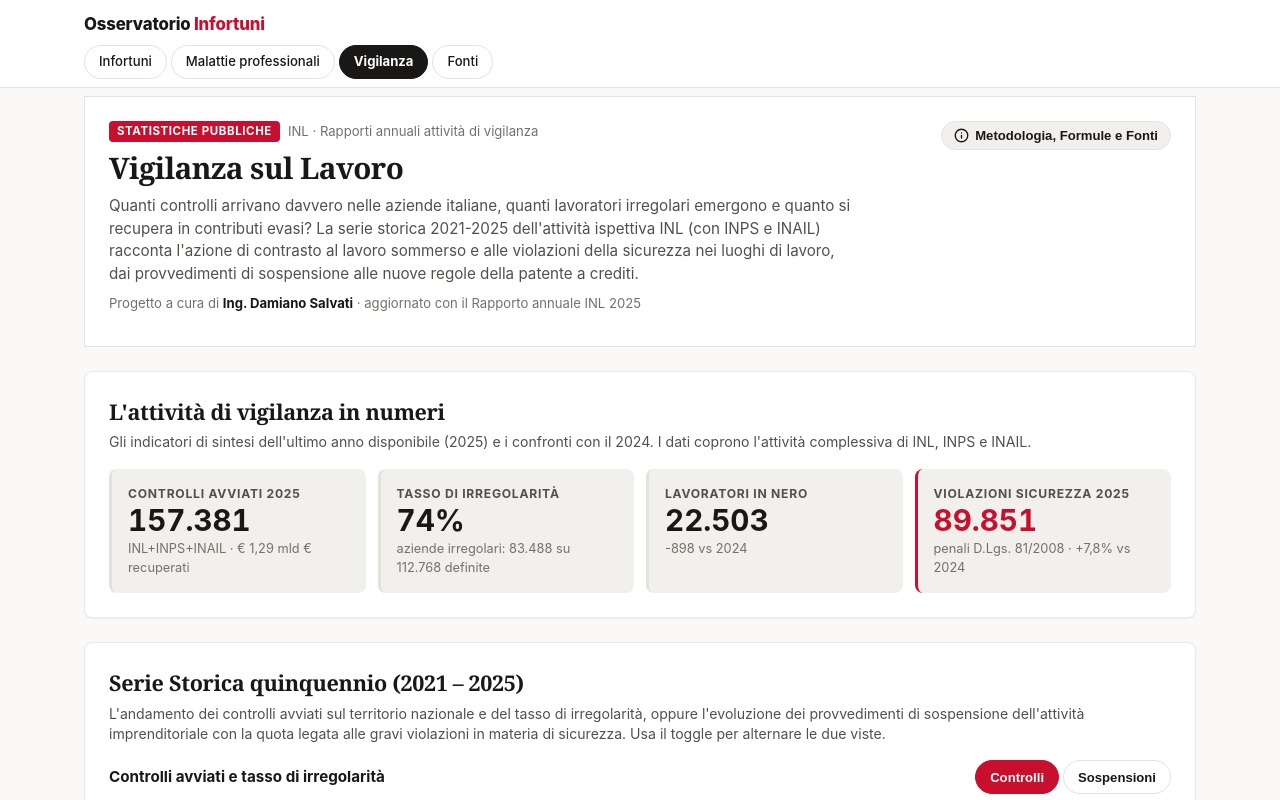
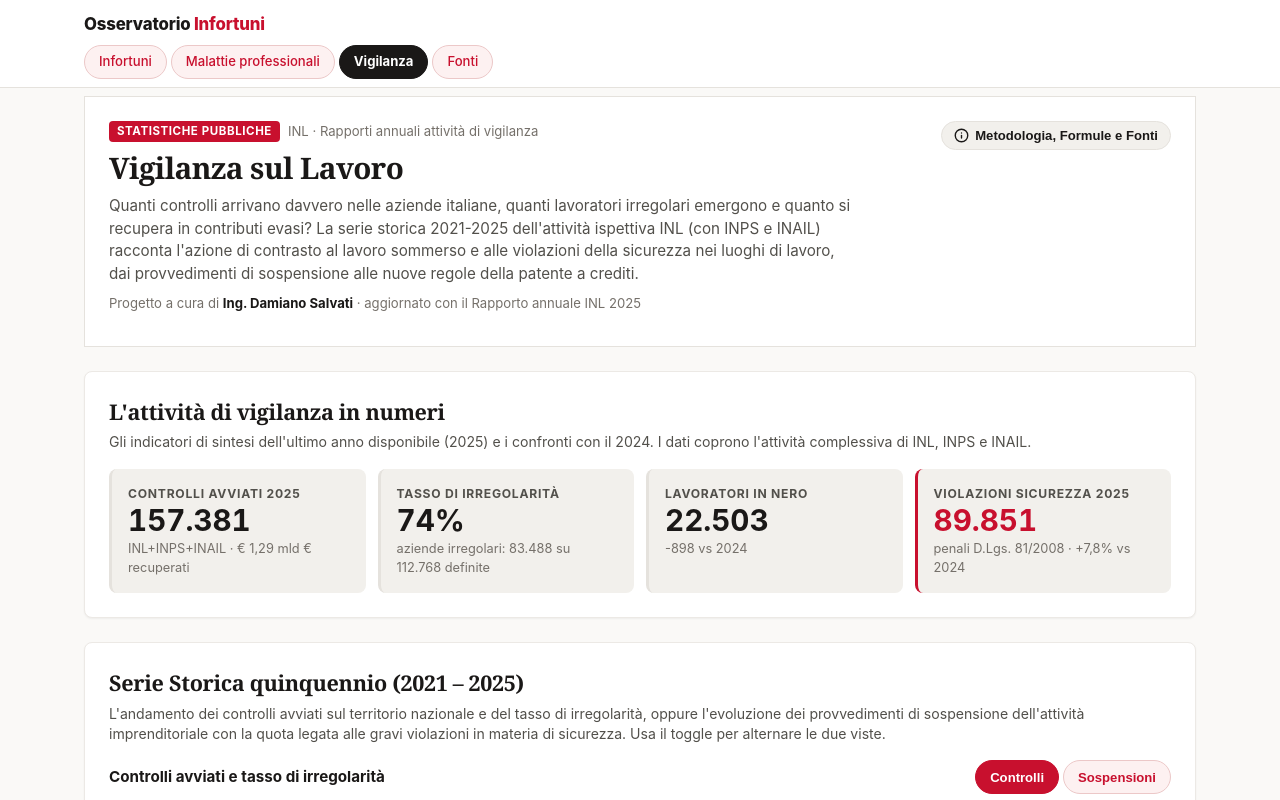
Before and after one commit to dynamic1990/osservatorio-infortuni, a Next.js app: page /vigilanza in a window 1280 px wide. Shown: the top 800 px of the page. Built offline with nearby package versions, Linux system fonts and the light colour scheme.

Commit message:
Restyle: tasti filtro colorati (base accent-soft, bordo e testo accento, hover pieno)

```diff
--- a/src/app/design-system.css
+++ b/src/app/design-system.css
@@ -152,8 +152,9 @@ h3 {
   font-size: 0.82rem;
   font-weight: 550;
   cursor: pointer;
-  background: var(--color-raised);
-  color: var(--color-text);
+  background: var(--color-accent-soft);
+  color: var(--color-accent);
+  border-color: #ecc8c8;
   transition: all 0.15s ease;
   min-height: 34px;
   display: inline-flex;
@@ -162,7 +163,7 @@ h3 {
 }
 
 .btn-pill:hover {
-  background: var(--color-accent-soft);
+  background: #f9dddd;
   border-color: var(--color-accent);
   color: var(--color-accent);
 }
```
